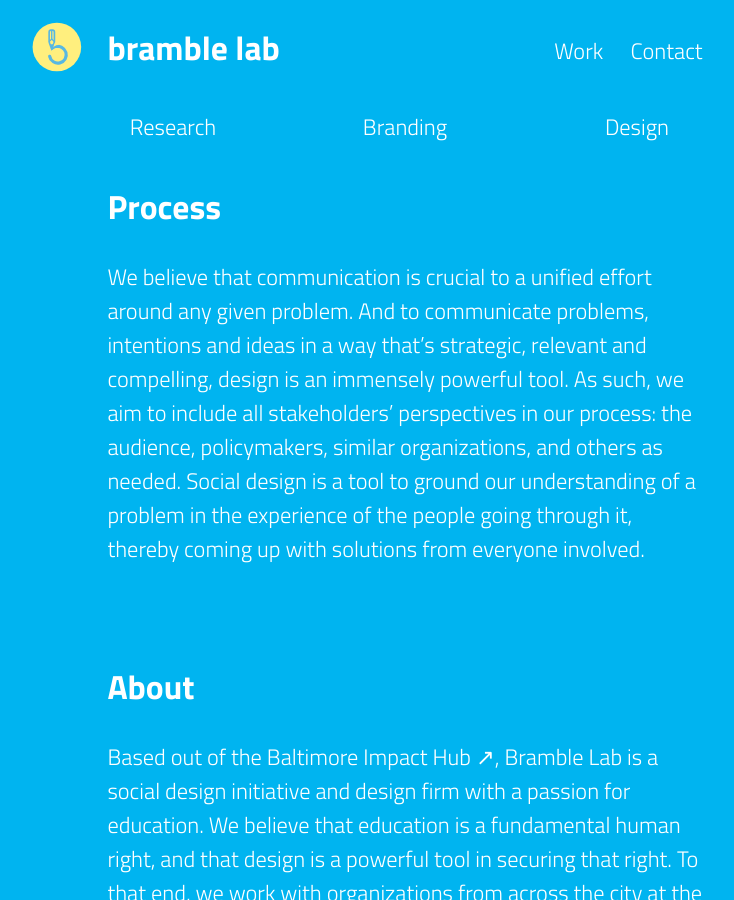
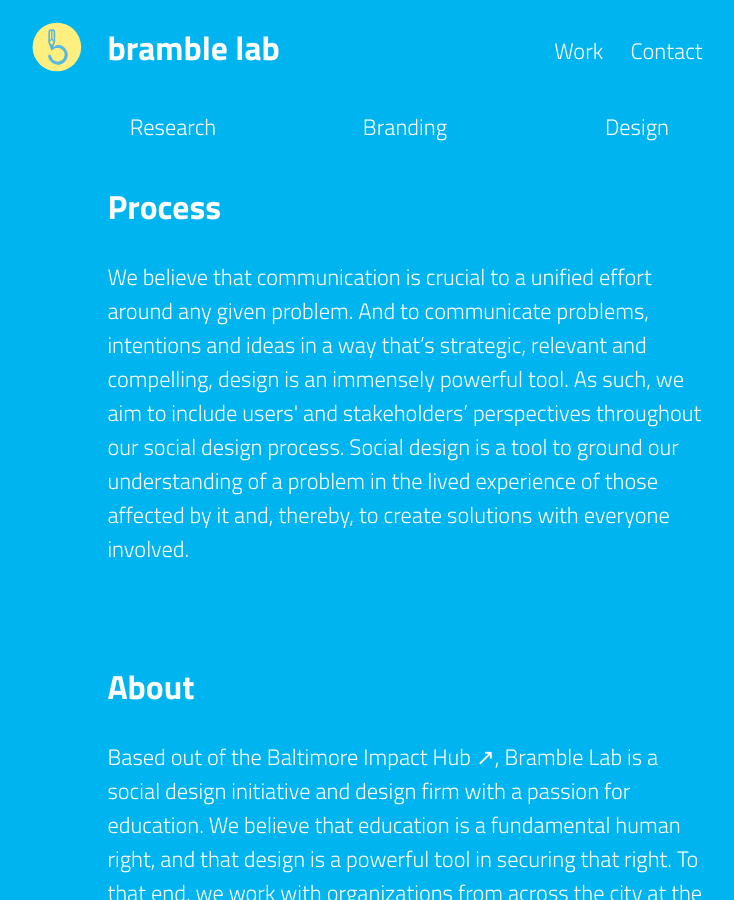
Before and after one commit to bramblelab/bramblelab.github.io, a Jekyll site: the page built from index.md, in a window 1280 px wide and 900 px high, scrolled down 425 px. Shown: the whole window, without its empty margins (235-969 px from the left). Built offline with Jekyll 4.4.1, drawn with Linux system fonts in a browser that asks for light colours.

Commit message:
Update index.md

```diff
--- a/index.md
+++ b/index.md
@@ -7,7 +7,7 @@ description: Based out of the <a href="http://baltimore.impacthub.net">Baltimore
 process: |-
   We believe that communication is crucial to a unified effort around any given problem. And to communicate problems, intentions and ideas in a way that’s strategic, relevant and compelling,  design is an immensely powerful tool.
 
-  As such, we aim to include all stakeholders’ perspectives in our process: the audience, policymakers, similar organizations, and others as needed. Social design is a tool to ground our understanding of a problem in the experience of the people going through it, thereby coming up with solutions from everyone involved.
+  As such, we aim to include users' and stakeholders’ perspectives throughout our social design process. Social design is a tool to ground our understanding of a problem in the lived experience of those affected by it and, thereby, to create solutions with everyone involved.
 members:
 - name: Cary Euwer
   story: 'Cary is a design strategist and communications consultant trained in human-centered design. He is passionate about using visual media and storytelling for civic engagement.
```
